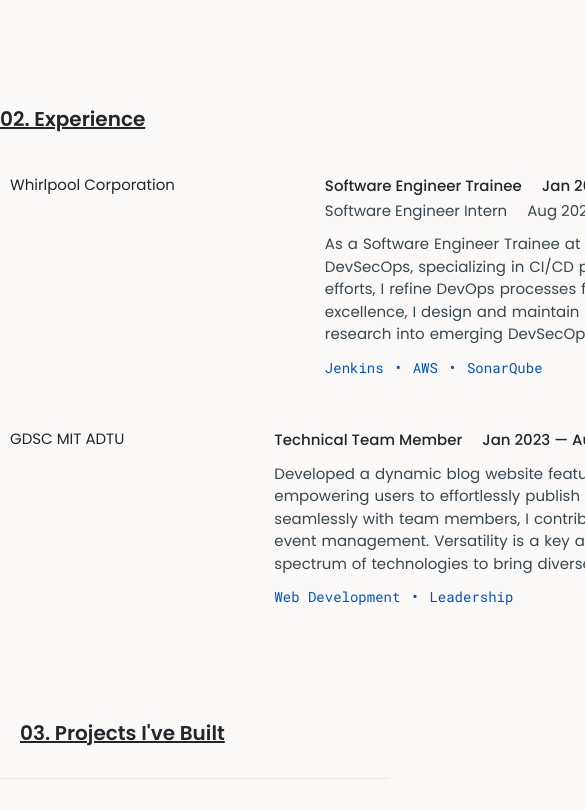
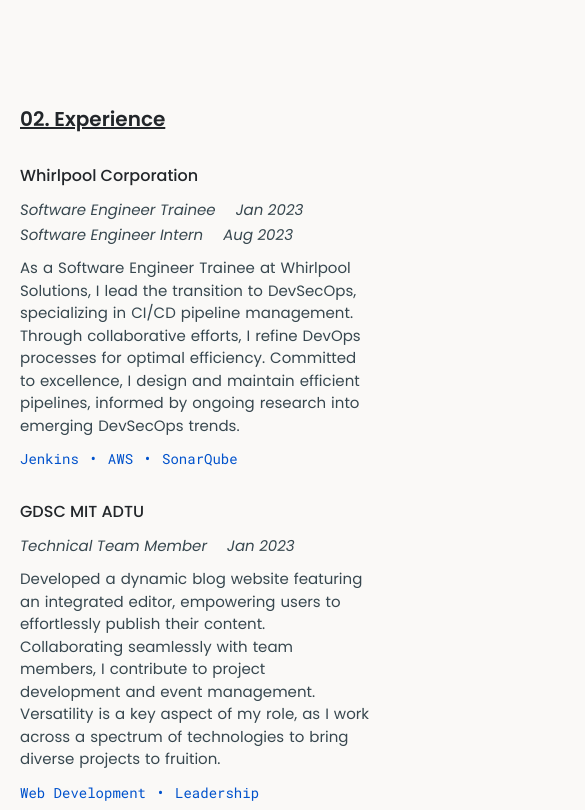
Before and after one commit to deepak-chouhan/Portfolio-V2, a React (Create React App) app: page / in a window 390 px wide. Shown: the part 1774-2584 px from the top of the page, 585 px wide, since content can reach past the window. Built offline with nearby package versions, Linux system fonts and the light colour scheme; grey boxes are pictures that could not be loaded.

Commit message:
Update Experience Section

```diff
--- a/src/App.css
+++ b/src/App.css
@@ -1,5 +1,5 @@
 /* Poppins */
-@import url('https://fonts.googleapis.com/css2?family=Poppins:wght@300;400;500;600;700&display=swap');
+@import url('https://fonts.googleapis.com/css2?family=Poppins:ital,wght@0,300;0,400;0,500;0,600;1,300;1,400&display=swap');
 /* OpenSan */
 @import url('https://fonts.googleapis.com/css2?family=Open+Sans:wght@300;400;500;700&display=swap');
 /* Roboto Mono */
--- a/src/components/SectionExperience/Company.css
+++ b/src/components/SectionExperience/Company.css
@@ -1,12 +1,12 @@
 .company {
-    display: flex;
-    justify-content: flex-start;
+    display: grid;
+    grid-auto-flow: column;
+    justify-content: start;
     gap: 150px;
-    padding: 10px;
 }
 
 .company__name {
-    /* width: 150px; */
+    width: 150px;
     height: 100%;
     white-space: nowrap;
 }
@@ -36,6 +36,10 @@
     color: var(--grey);
 }
 
+.company__role__duration__start, .company__role__duration__end{
+    display: inline-block;
+}
+
 .company__summary {
     font-size: var(--font__small);
     width: 600px;
@@ -46,3 +50,63 @@
 .company .skills {
     font-size: var(--font__xsmall);
 }
+
+@media only screen
+and (min-width : 100px)
+and (max-width : 1024px) {
+    .company {
+        grid-auto-flow: row;
+        gap: 10px;
+    }
+
+    .company__name {
+        font-size: var(--font__normal);
+        font-weight: 500;
+    }
+
+    .company__role{
+        font-size: var(--font__small) !important;
+        font-weight: 400 !important;
+        color: var(--grey);
+        font-style: italic;
+    }
+
+    .company__summary {
+        width: auto;
+    }
+}
+
+@media only screen
+and (min-width : 851px)
+and (max-width : 1024px) {
+
+    body{
+        font-size: var(--font__small);
+    }
+}
+
+@media only screen
+and (max-width: 650px){
+
+    .company__role__duration__end{
+        display: none;
+    }
+}
+
+@media only screen
+and (max-width:315px){
+    .company__role {
+        gap: 10px;
+    }
+    .company__role__duration:first-of-type {
+        display: block;
+    }
+
+    .company__role__duration:not(:first-of-type){
+        display: none;
+    }
+
+    .company__summary {
+        width: auto;
+    }
+}
--- a/src/components/SectionExperience/Company.js
+++ b/src/components/SectionExperience/Company.js
@@ -5,13 +5,17 @@
 const Company = (props) => {
     return (
         <div className="company">
-            <a className="company__name btn__underline" href={props.experience.company_link} target="opener">{props.experience.company}</a>
+            <a className="company__name" href={props.experience.company_link} target="opener">{props.experience.company}</a>
             <div className="company__experience">
                 <div className="company__roles">
                     {props.experience.roles.map(role =>
                         <div className="company__role">
                             <div className="company__role__name">{role.name}</div>
-                            <div className="company__role__duration">{role.from} — {role.to}</div>
+                            <div className="company__role__duration">
+                                <div className="company__role__duration__start">{role.from}</div>
+                                <div className="company__role__duration__end"> — {role.to}</div>
+                                {/* {role.from} — {role.to} */}
+                            </div>
                         </div>
                     )}
                 </div>
--- a/src/components/SectionExperience/SectionExperience.css
+++ b/src/components/SectionExperience/SectionExperience.css
@@ -2,6 +2,7 @@
     display: flex;
     flex-direction: column;
     gap: 30px;
+    padding: 0 20px
 }
 
 .experience .detail {
```
